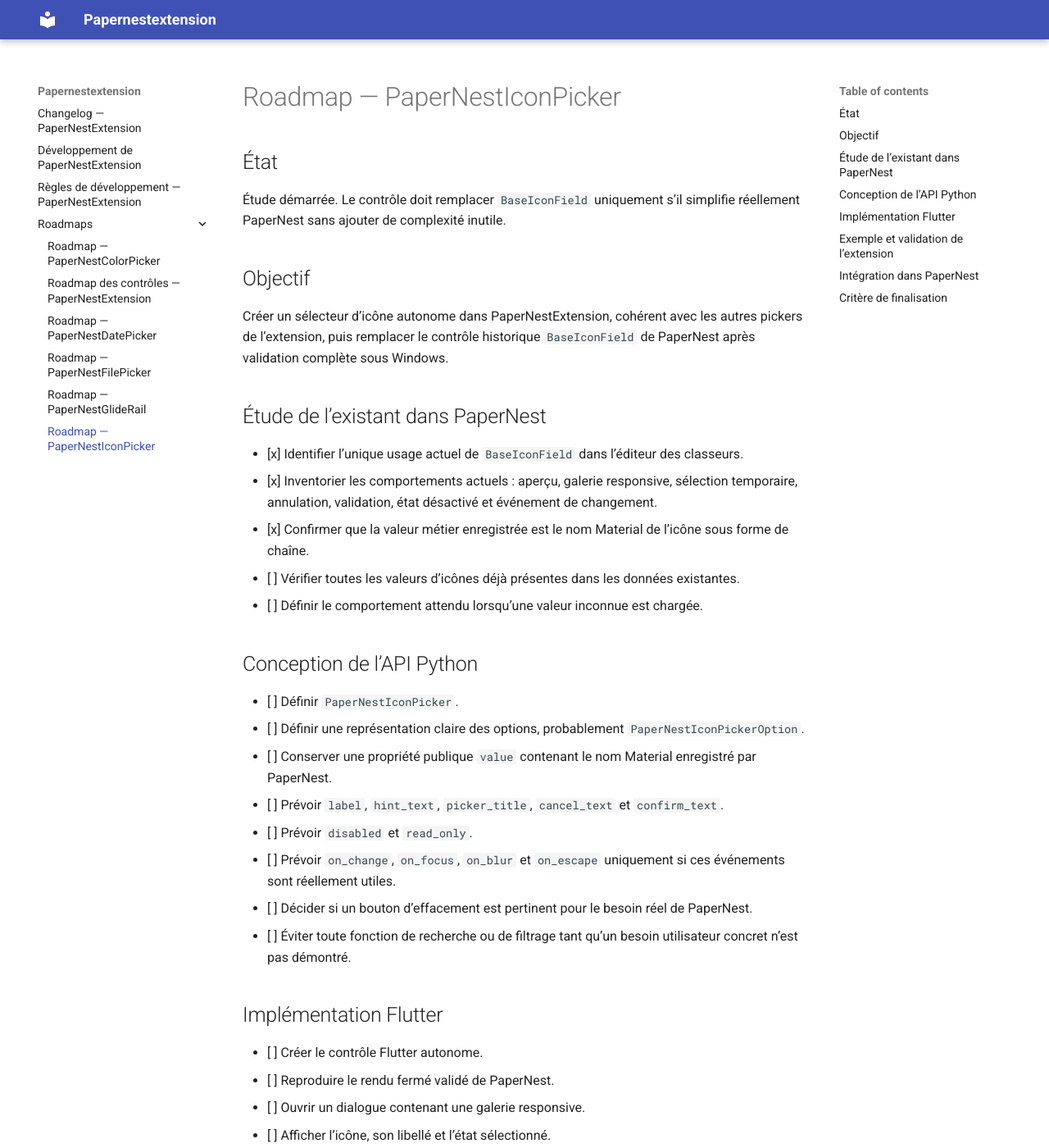
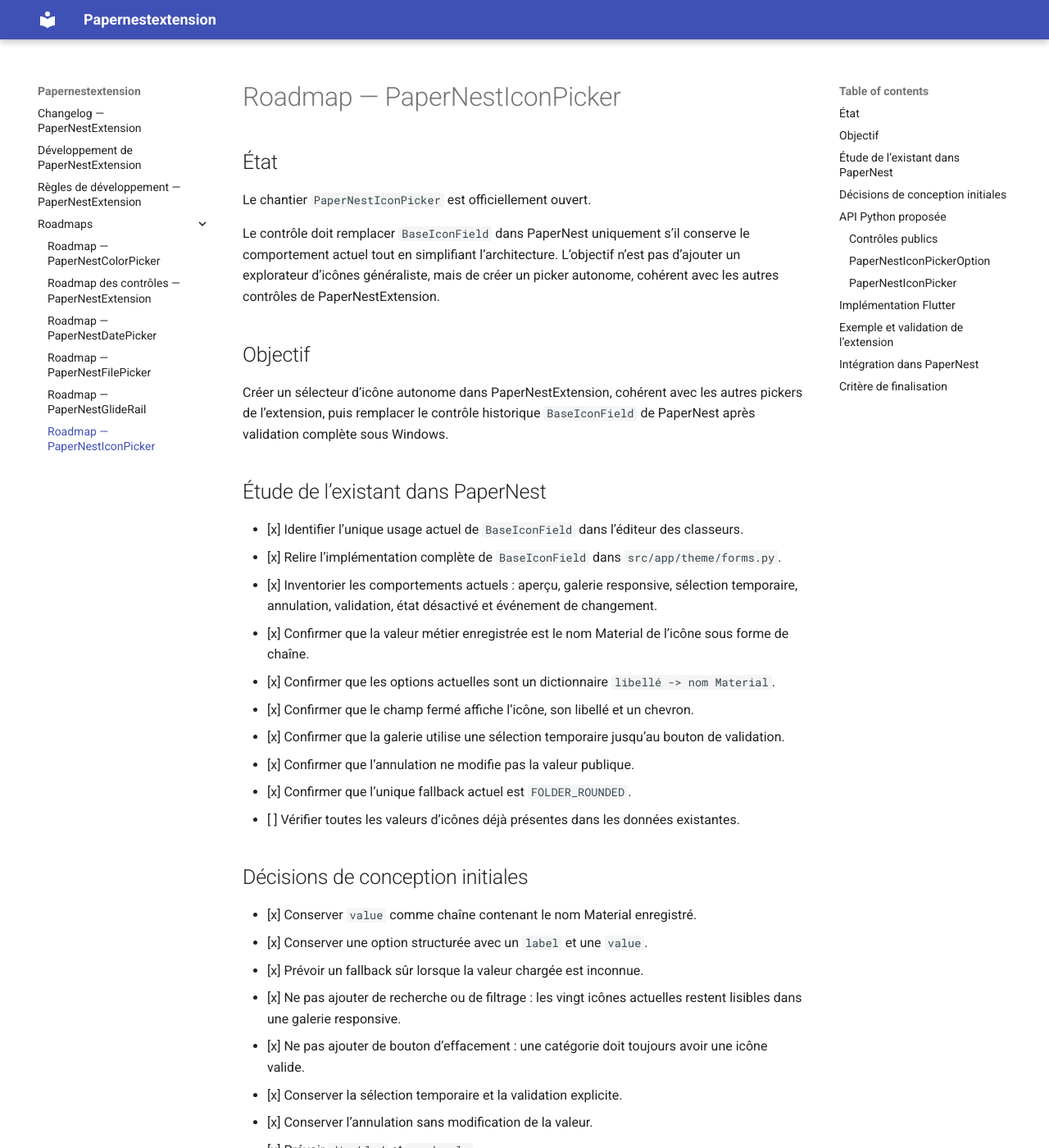
Before and after one commit to Drenae/PaperNestExtension, an MkDocs documentation site: the page built from docs/roadmaps/ROADMAP_ICON_PICKER.md, in a window 1280 px wide and 1400 px high. Shown: the whole window at 82% size. Built offline with MkDocs 1.6.1 and Material for MkDocs 9.7.7, drawn with Linux system fonts in a browser that asks for light colours; some of the changed text lies outside the part shown.

Commit message:
Ouvre officiellement le chantier PaperNestIconPicker

```diff
--- a/docs/roadmaps/ROADMAP_ICON_PICKER.md
+++ b/docs/roadmaps/ROADMAP_ICON_PICKER.md
@@ -2,7 +2,9 @@
 
 ## État
 
-Étude démarrée. Le contrôle doit remplacer `BaseIconField` uniquement s’il simplifie réellement PaperNest sans ajouter de complexité inutile.
+Le chantier `PaperNestIconPicker` est officiellement ouvert.
+
+Le contrôle doit remplacer `BaseIconField` dans PaperNest uniquement s’il conserve le comportement actuel tout en simplifiant l’architecture. L’objectif n’est pas d’ajouter un explorateur d’icônes généraliste, mais de créer un picker autonome, cohérent avec les autres contrôles de PaperNestExtension.
 
 ## Objectif
 
@@ -11,21 +13,58 @@ Créer un sélecteur d’icône autonome dans PaperNestExtension, cohérent avec
 ## Étude de l’existant dans PaperNest
 
 - [x] Identifier l’unique usage actuel de `BaseIconField` dans l’éditeur des classeurs.
+- [x] Relire l’implémentation complète de `BaseIconField` dans `src/app/theme/forms.py`.
 - [x] Inventorier les comportements actuels : aperçu, galerie responsive, sélection temporaire, annulation, validation, état désactivé et événement de changement.
 - [x] Confirmer que la valeur métier enregistrée est le nom Material de l’icône sous forme de chaîne.
+- [x] Confirmer que les options actuelles sont un dictionnaire `libellé -> nom Material`.
+- [x] Confirmer que le champ fermé affiche l’icône, son libellé et un chevron.
+- [x] Confirmer que la galerie utilise une sélection temporaire jusqu’au bouton de validation.
+- [x] Confirmer que l’annulation ne modifie pas la valeur publique.
+- [x] Confirmer que l’unique fallback actuel est `FOLDER_ROUNDED`.
 - [ ] Vérifier toutes les valeurs d’icônes déjà présentes dans les données existantes.
-- [ ] Définir le comportement attendu lorsqu’une valeur inconnue est chargée.
 
-## Conception de l’API Python
+## Décisions de conception initiales
 
-- [ ] Définir `PaperNestIconPicker`.
-- [ ] Définir une représentation claire des options, probablement `PaperNestIconPickerOption`.
-- [ ] Conserver une propriété publique `value` contenant le nom Material enregistré par PaperNest.
-- [ ] Prévoir `label`, `hint_text`, `picker_title`, `cancel_text` et `confirm_text`.
-- [ ] Prévoir `disabled` et `read_only`.
-- [ ] Prévoir `on_change`, `on_focus`, `on_blur` et `on_escape` uniquement si ces événements sont réellement utiles.
-- [ ] Décider si un bouton d’effacement est pertinent pour le besoin réel de PaperNest.
-- [ ] Éviter toute fonction de recherche ou de filtrage tant qu’un besoin utilisateur concret n’est pas démontré.
+- [x] Conserver `value` comme chaîne contenant le nom Material enregistré.
+- [x] Conserver une option structurée avec un `label` et une `value`.
+- [x] Prévoir un fallback sûr lorsque la valeur chargée est inconnue.
+- [x] Ne pas ajouter de recherche ou de filtrage : les vingt icônes actuelles restent lisibles dans une galerie responsive.
+- [x] Ne pas ajouter de bouton d’effacement : une catégorie doit toujours avoir une icône valide.
+- [x] Conserver la sélection temporaire et la validation explicite.
+- [x] Conserver l’annulation sans modification de la valeur.
+- [x] Prévoir `disabled` et `read_only`.
+- [x] Garder une API autonome ne dépendant ni de `Page` ni des composants PaperNest.
+
+## API Python proposée
+
+### Contrôles publics
+
+- [ ] `PaperNestIconPicker`.
+- [ ] `PaperNestIconPickerOption`.
+
+### `PaperNestIconPickerOption`
+
+- [ ] `label: str`.
+- [ ] `value: str` — nom Material, par exemple `FOLDER_ROUNDED`.
+- [ ] `icon` optionnel uniquement si un besoin réel de contrôle personnalisé apparaît.
+
+### `PaperNestIconPicker`
+
+- [ ] `options: list[PaperNestIconPickerOption]`.
+- [ ] `value: Optional[str]`.
+- [ ] `fallback_value: Optional[str]`.
+- [ ] `label` acceptant une chaîne ou un contrôle Flet.
+- [ ] `hint_text`.
+- [ ] `picker_title`.
+- [ ] `picker_description`.
+- [ ] `cancel_text`.
+- [ ] `confirm_text`.
+- [ ] `prefix_icon` ou aperçu intégré cohérent avec les autres champs.
+- [ ] `disabled`.
+- [ ] `read_only`.
+- [ ] `on_change`.
+- [ ] Styles du champ fermé cohérents avec les autres contrôles de l’extension.
+- [ ] Styles de la galerie et de l’état sélectionné configurables sans multiplier les propriétés inutiles.
 
 ## Implémentation Flutter
 
@@ -35,31 +74,47 @@ Créer un sélecteur d’icône autonome dans PaperNestExtension, cohérent avec
 - [ ] Afficher l’icône, son libellé et l’état sélectionné.
 - [ ] Conserver une sélection temporaire jusqu’à validation.
 - [ ] Gérer l’annulation sans modifier la valeur publique.
+- [ ] Gérer une valeur inconnue avec le fallback défini.
+- [ ] Gérer une modification programmée de `value`.
 - [ ] Gérer le clavier, le focus, le survol et l’état désactivé de façon cohérente avec les autres contrôles.
+- [ ] Enregistrer le contrôle dans `Extension.createWidget()`.
 - [ ] Exporter le contrôle depuis `papernestextension.controls` et `papernestextension`.
 
 ## Exemple et validation de l’extension
 
-- [ ] Ajouter un exemple dédié.
+- [ ] Ajouter l’exemple directement dans l’application d’exemple principale.
 - [ ] Tester la valeur initiale.
 - [ ] Tester la sélection et la validation.
 - [ ] Tester l’annulation.
 - [ ] Tester une modification programmée de `value`.
-- [ ] Tester les valeurs inconnues.
-- [ ] Tester `disabled` et `read_only`.
+- [ ] Tester une valeur inconnue.
+- [ ] Tester le fallback.
+- [ ] Tester `disabled`.
+- [ ] Tester `read_only`.
 - [ ] Construire et tester l’exemple sous Windows avec les versions retenues par le projet.
+- [ ] Faire valider visuellement et fonctionnellement le contrôle par l’utilisateur.
 
 ## Intégration dans PaperNest
 
 - [ ] Créer un wrapper thématique léger héritant directement de `PaperNestIconPicker`.
+- [ ] Convertir `AVAILABLE_ICONS` vers des `PaperNestIconPickerOption`.
 - [ ] Remplacer `BaseIconField` dans l’éditeur des classeurs.
 - [ ] Préserver les noms d’icônes enregistrés et la prévisualisation existante.
+- [ ] Vérifier les catégories utilisant une ancienne valeur inconnue.
 - [ ] Supprimer l’ancien `BaseIconField` après validation.
-- [ ] Nettoyer les imports et le code devenus inutiles.
+- [ ] Nettoyer les imports et le code devenus inutiles dans `forms.py`.
 - [ ] Valider le rendu et le comportement sous Windows avec l’utilisateur.
 - [ ] Valider le build Windows de PaperNest.
 - [ ] Mettre à jour les roadmaps et changelogs des deux projets.
 
 ## Critère de finalisation
 
-Le contrôle ne sera considéré comme terminé qu’après validation de l’exemple Windows, intégration réelle dans l’éditeur des classeurs, conservation des valeurs existantes, suppression de l’ancien contrôle et validation explicite par l’utilisateur.
+Le contrôle ne sera considéré comme terminé qu’après :
+
+- [ ] validation de l’exemple Windows ;
+- [ ] intégration réelle dans l’éditeur des classeurs ;
+- [ ] conservation des valeurs existantes ;
+- [ ] gestion sûre des valeurs inconnues ;
+- [ ] suppression de `BaseIconField` ;
+- [ ] validation du build Windows de PaperNest ;
+- [ ] validation explicite par l’utilisateur.
```
